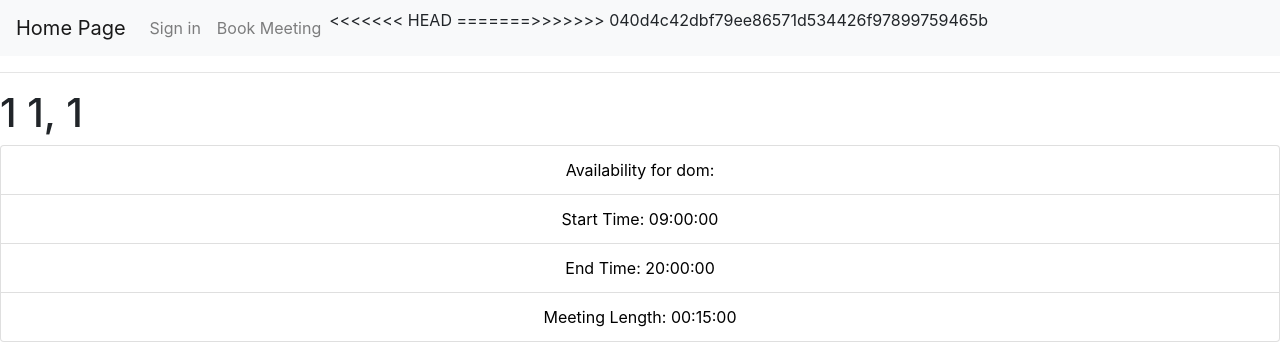
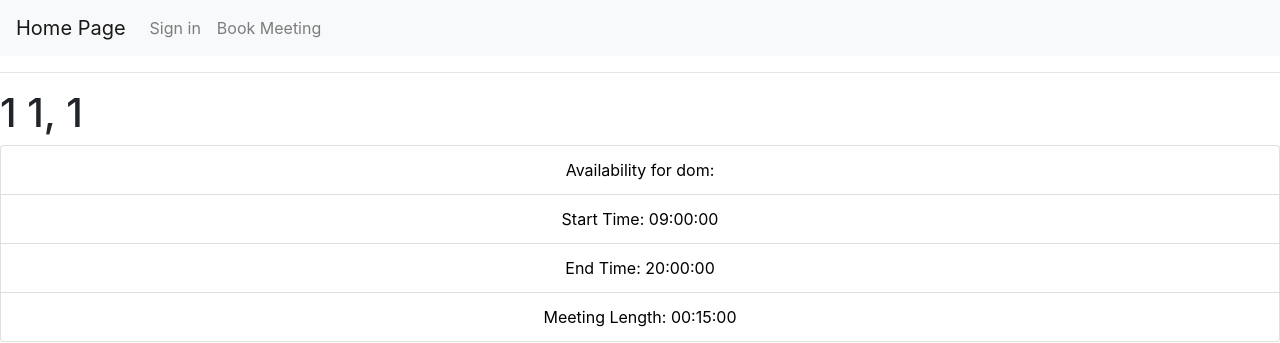
Before and after one commit to Alireza-Mahinparvar/BookMe, a Flask app: page /book/dom/1/1/1 in a window 1280 px wide. Shown: the top 343 px of the page. Run offline with Flask 2, Linux system fonts and the light colour scheme; data comes from the database, SQL or seed files in the repository; some libraries are stand-ins or nearby versions.

Commit message:
Update base.html

```diff
--- a/Calendar_app/app/templates/base.html
+++ b/Calendar_app/app/templates/base.html
@@ -33,7 +33,6 @@
                     <a class="nav-link"  href="{{ url_for('search_users') }}">Book Meeting</a>
                  </li>
                  {% endif %}
-<<<<<<< HEAD
                  {% if current_user.is_active %}
                  <li class="nav-item">
                     <a class="nav-link" href="{{ url_for('logout') }}">Log out</a>
@@ -42,15 +41,12 @@
                     <a class="nav-link" href="{{ url_for('settings') }}">Settings</a>
                   </li>
                  {% endif %}
-
-=======
                  <li class="nav-item">
                  {% if current_user.is_active %}
                     <a class="nav-link" href="{{ url_for('logout') }}">Log out</a>
                     <a class="nav-link" href="{{ url_for('settings')}}">Settings</a>
                  {% endif %}
                  </li>
->>>>>>> 040d4c42dbf79ee86571d534426f97899759465b
                </ul>
              </div>
            </nav>
```
